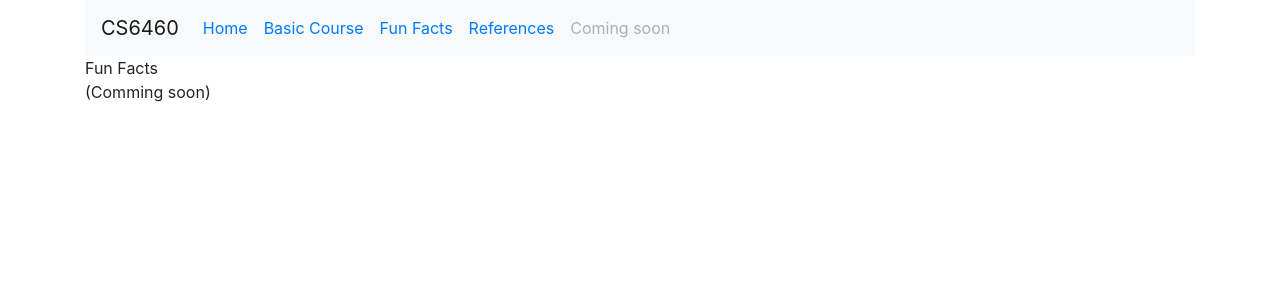
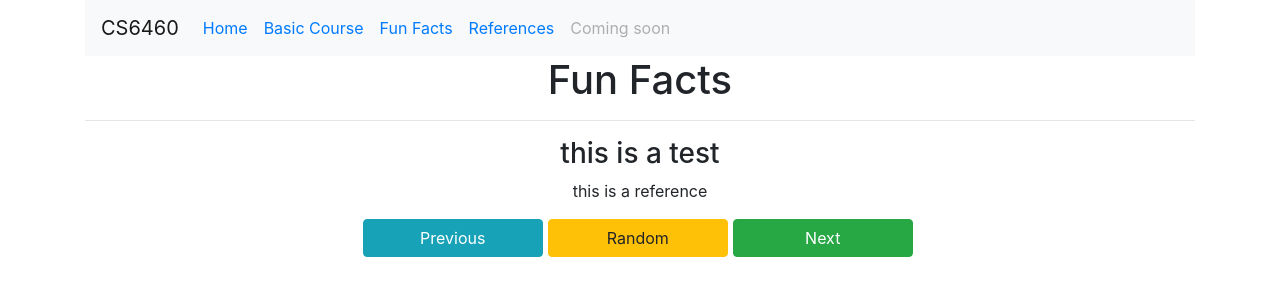
Before and after one commit to JPMendoza/cs6460, a React (Create React App) app: page /funfacts in a window 1280 px wide. Shown: the top 300 px of the page. Built offline with nearby package versions, Linux system fonts and the light colour scheme.

Commit message:
Added Skeleton for fun facts

```diff
--- a/src/components/FunFacts.js
+++ b/src/components/FunFacts.js
@@ -1,11 +1,69 @@
 import React from "react";
+import funfact from '../jsonfolder/funfact.json';
+
+
 
 export default class FunFacts extends React.Component {
+  constructor(props) {
+    super(props);
+    this.state = {isToggleOn: true};
+
+    // This binding is necessary to make `this` work in the callback
+    this.facts = funfact;
+    this.state = {fact: funfact[0]};
+    console.log(this.facts);
+    console.log("array position is " + this.facts.indexOf(this.state.fact));
+    this.previous = this.previous.bind(this);
+    this.random = this.random.bind(this);
+    this.next = this.next.bind(this);
+  }
+  previous() {
+    console.log("Previous was clicked");
+    if (this.facts.indexOf(this.state.fact) > 0) {
+      let pv = this.facts.indexOf(this.state.fact) -1
+      this.setState({fact: funfact[pv]});
+    }
+  }
+  random() {
+    console.log("Random was clicked");
+    let currentIndex = this.facts.indexOf(this.state.fact);
+    let randomNum =  Math.floor(Math.random()*this.facts.length);
+    while (currentIndex == randomNum) {
+      randomNum =  Math.floor(Math.random()*this.facts.length);
+    }
+    this.setState({fact: funfact[randomNum]});
+  }
+  next() {
+    console.log("Random was clicked");
+    if (this.facts.indexOf(this.state.fact) < this.facts.length-1) {
+      let nt = this.facts.indexOf(this.state.fact)+1;
+      this.setState({fact: funfact[nt]});
+    }
+  }
   render() {
+    const center = {
+      marginLeft: "auto",
+      marginRight: "auto" // 'ms' is the only lowercase vendor prefix
+    };
     return (
-       <div>
-          Fun Facts <br/>
-          (Comming soon)
+       <div style= {{textAlign: 'center'}}>
+          <h1>Fun Facts</h1><hr/>
+
+          <div class="container-fluid" style= {{width: '50%',margin: 'auto',textAlign: 'center'}}>
+            <div class="row">
+              <h3 class="col"> {this.state.fact.fact} </h3>
+
+            </div>
+            <div class="row">
+              <p class="col"> {this.state.fact.reference} </p>
+            </div>
+            <div class="row">
+              <button class="btn btn-info col" onClick={this.previous} >Previous</button> &nbsp;
+              <button class="btn btn-warning col" onClick={this.random}>Random</button> &nbsp;
+              <button class="btn btn-success col" onClick={this.next}>Next</button> &nbsp;
+            </div>
+
+          </div>
        </div>
 
     );
--- /dev/null
+++ b/src/jsonfolder/funfact.json
@@ -0,0 +1,8 @@
+[
+  {"fact": "this is a test",
+   "reference": "this is a reference"},
+  {"fact": "this is a test2",
+   "reference": "this is a reference2"},
+  {"fact": "this is a test3",
+   "reference": "this is a reference3"}
+]
```
